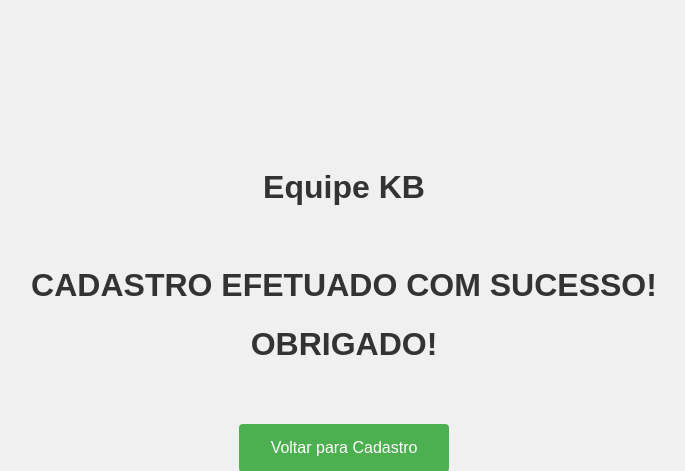
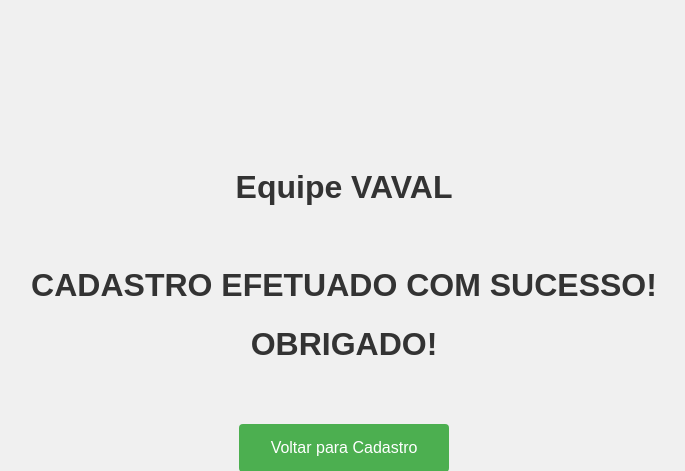
Before and after one commit to rodrigowilton/equipevaval, a Django app: page / in a window 1280 px wide. Shown: the top 471 px of the page, without its empty margins (296-981 px from the left). Run offline with Django 5.2, Linux system fonts and the light colour scheme.

Commit message:
equipe vaval

```diff
--- a/app/templates/create_appbanco.html
+++ b/app/templates/create_appbanco.html
@@ -3,7 +3,7 @@
 <head>
     <meta charset="UTF-8">
     <meta name="viewport" content="width=device-width, initial-scale=1.0">
-    <title>Equipe KB</title>
+    <title>Equipe VAVAL</title>
     <link rel="stylesheet" href="https://cdn.jsdelivr.net/npm/bootstrap@5.3.3/dist/css/bootstrap.min.css">
     <script src="https://ajax.googleapis.com/ajax/libs/jquery/3.6.0/jquery.min.js"></script>
     <script src="https://cdn.jsdelivr.net/npm/bootstrap@5.3.3/dist/js/bootstrap.bundle.min.js"></script>
@@ -103,7 +103,7 @@
 </head>
 <body>
     <div class="container mt-5">
-        <h1>Equipe KB</h1>
+        <h1>Equipe VAVAL</h1>
         <h2>Seja mais um nessa luta!</h2>
         <form id="formSalvar" method="post" class="needs-validation" novalidate>
             {% csrf_token %}
--- a/app/templates/index.html
+++ b/app/templates/index.html
@@ -2,7 +2,7 @@
 <html lang="pt-br">
 <head>
     <meta charset="UTF-8">
-    <title>Equipe KB</title>
+    <title>Equipe VAVAL</title>
     <style>
         body {
             font-family: Arial, sans-serif;
@@ -36,7 +36,7 @@
 </head>
 <body>
     <br><br><br><br><br>
-    <h1>Equipe KB</h1>
+    <h1>Equipe VAVAL</h1>
     <br>
     <h1>CADASTRO EFETUADO COM SUCESSO!</h1>
     <h1>OBRIGADO!</h1>
--- a/app/templates/relatorio_dados.html
+++ b/app/templates/relatorio_dados.html
@@ -65,6 +65,7 @@
                 <td>{{ dado.cep }}</td>
                 <td>{{ dado.bairro }}</td>
                 <td>{{ dado.endereco }}</td>
+                <td>{{ dado.complemento }}</td>
                 <td>{{ dado.numero }}</td>
                 <td>{{ dado.localidade }}</td>
                 <td>{{ dado.datanascimento }}</td>
```
